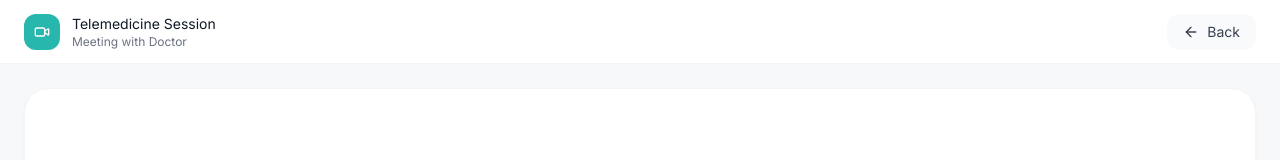
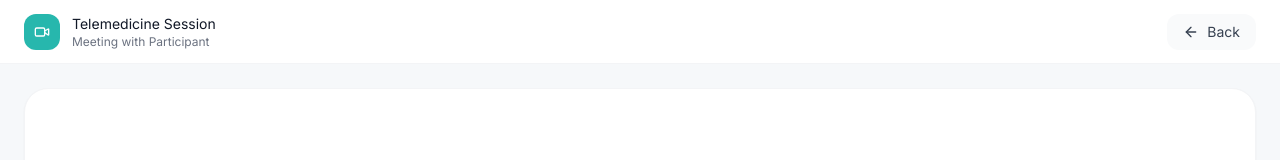
Before and after one commit to RUSIRUDEVINDA/healthcare-platform-backend, a React (Vite) app in the folder frontend/: page /telemedicine in a window 1280 px wide. Shown: the top 160 px of the page. Built offline with nearby package versions, Linux system fonts and the light colour scheme.

Commit message:
update telemedicine

```diff
--- a/frontend/src/pages/Telemedicine.tsx
+++ b/frontend/src/pages/Telemedicine.tsx
@@ -7,7 +7,10 @@ export default function Telemedicine() {
 
     const joinUrl = searchParams.get('join_url') || '';
     const title = searchParams.get('title') || 'Telemedicine Session';
-    const doctor = searchParams.get('doctor') || 'Doctor';
+    const peerName =
+        searchParams.get('peer')?.trim() ||
+        searchParams.get('doctor')?.trim() ||
+        'Participant';
 
     const iframeSrc = useMemo(() => {
         if (!joinUrl) return '';
@@ -23,7 +26,7 @@ export default function Telemedicine() {
                     </div>
                     <div className="min-w-0">
                         <h1 className="text-sm font-bold text-gray-900 truncate">{title}</h1>
-                        <p className="text-xs text-gray-500 truncate">Meeting with {doctor}</p>
+                        <p className="text-xs text-gray-500 truncate">Meeting with {peerName}</p>
                     </div>
                 </div>
 
```
